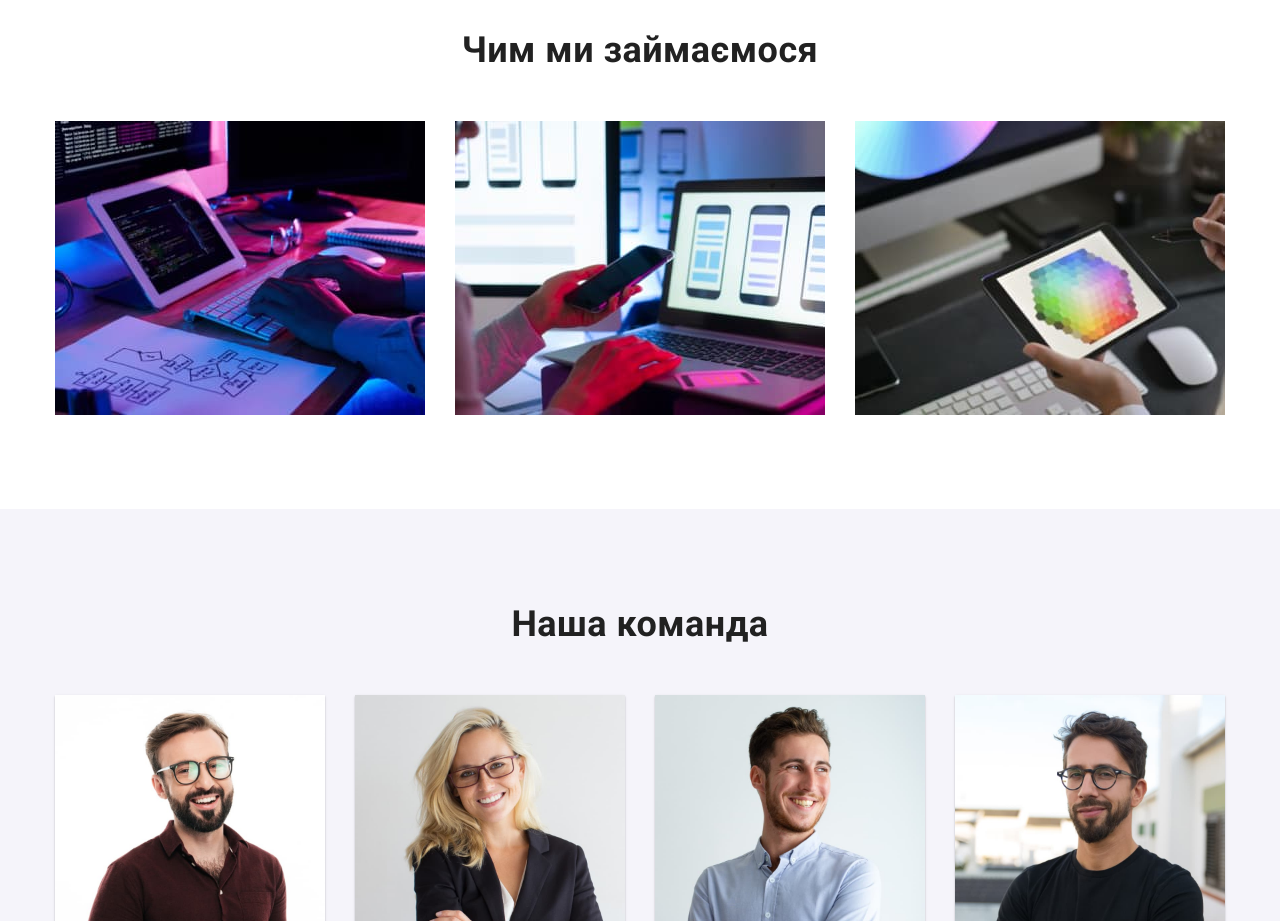
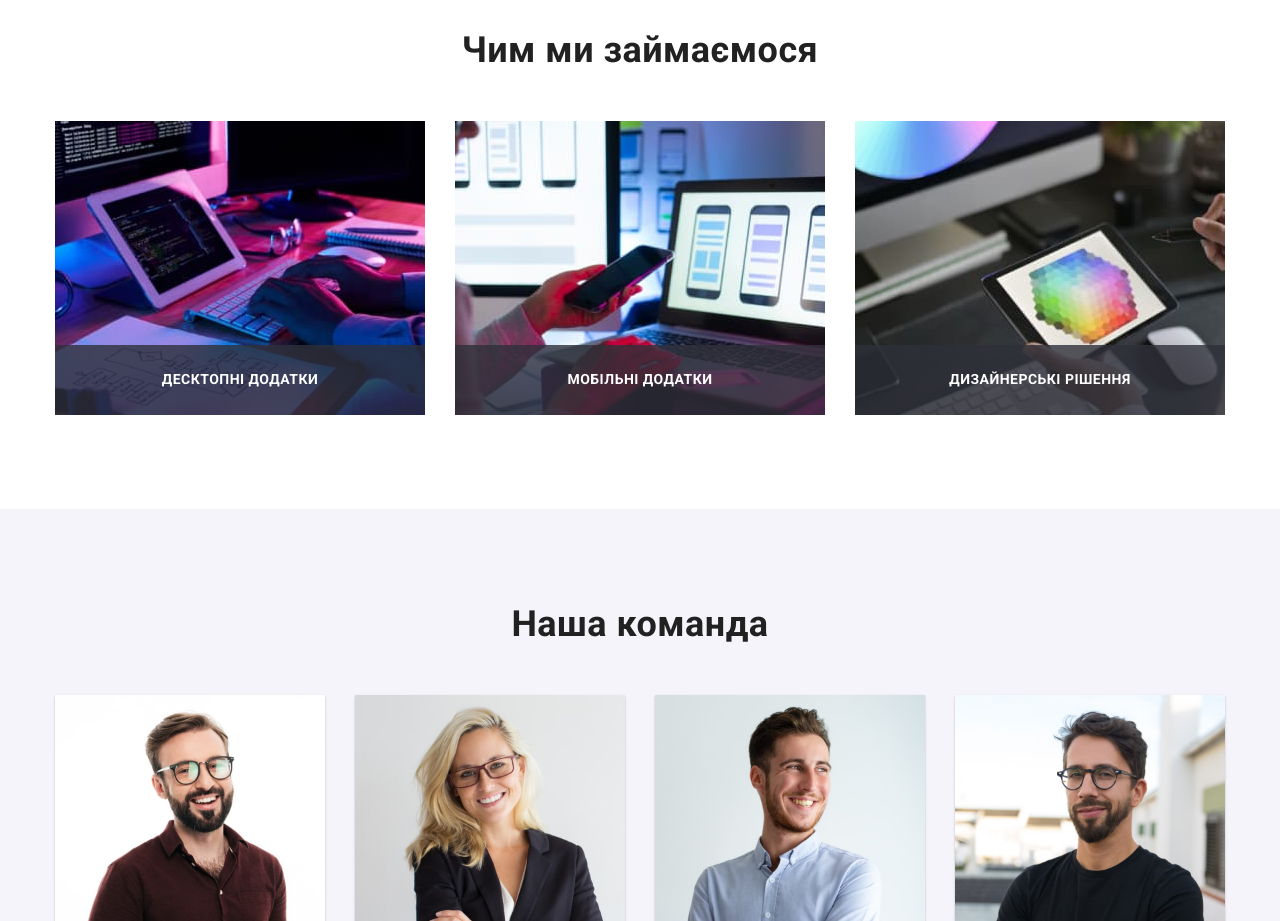
Before and after one commit to MarynaChicherina/goit-markup-hw-05, a plain HTML site: page index.html in a window 1280 px wide. Shown: the part 1100-2021 px from the top of the page. Drawn offline with nearby package versions, Linux system fonts and the light colour scheme.

Commit message:
Add changes in Occupation section

```diff
--- a/css/styles.css
+++ b/css/styles.css
@@ -206,6 +206,7 @@ h1, h2, h3, p, strong {
     visibility: visible;
     transition: opacity 250ms var(--animation-function),
     visibility 250ms var(--animation-function);
+    z-index: 2;
 }
 .backdrop.is-hidden {
     visibility: hidden;
@@ -229,6 +230,7 @@ h1, h2, h3, p, strong {
 
     background-color: var(--primary-white-color);
     transition: transform 250ms var(--animation-function);
+    z-index: 3;
 }
 .button-modal {
     display: flex;
@@ -324,7 +326,28 @@ h1, h2, h3, p, strong {
 .work > .item:not(:nth-last-child(-n+1)) {
     margin-right: var(--gallery-gap);
 }
+/*оверлей на секції чим ми займаємося*/
+.occupation-thumb {
+    position: relative;
+}
+.occupation-overlay {
+    position: absolute;
+    bottom: 0;
+    left: 0;
+    width: 100%;
+    height: 70px;
+    display: flex;
+    justify-content: center;
+    align-items: center;
 
+    opacity: 1;
+    background-color: rgba(47, 48, 58, 0.8);
+ }
+ .occupation-title {
+     position: absolute;
+
+     color: var(--primary-white-color);
+ }
 /*секція наша команда*/
 .section-comand {
     padding-top: 94px;
@@ -511,7 +534,6 @@ h1, h2, h3, p, strong {
     border-left: 1px solid #EEEEEE;
     border-right: 1px solid #EEEEEE;
 }
-
 .portfolio-thumb {
     position: relative;
     overflow: hidden;
@@ -532,7 +554,6 @@ h1, h2, h3, p, strong {
 .cardlink:hover .overlay {
     transform: translateY(0);
     opacity: 1;
-
 }
 .portfolio-overlay {
     position: absolute;
--- a/index.html
+++ b/index.html
@@ -114,14 +114,29 @@
                 <h2 class="section occupation">Чим ми займаємося</h2>
                 <ul class="list work">
                     <li class="item">
+                    <div class="div occupation-thumb">
+                        <div class="occupation-overlay">
+                            <h3 class="title occupation-title">Десктопні додатки</h3>
+                        </div>
                         <img src="./images/box1.jpg" alt="кодінг" width="370" >
-
+                    </div>
                     </li>
                     <li class="item">
-                        <img src="./images/box2.jpg" alt="пограмування" width="370" >
+                        <div class="div occupation-thumb">
+                            <div class="occupation-overlay">
+                                <h3 class="title occupation-title">Мобільні додатки</h3>
+                            </div>
+                            <img src="./images/box2.jpg" alt="пограмування" width="370" >
+                        </div>
                     </li>
                     <li class="item">
-                        <img src="./images/box3.jpg" alt="дизайн" width="370" >
+                        <div class="div occupation-thumb">
+                            <div class="occupation-overlay">
+                                <h3 class="title occupation-title">Дизайнерські рішення</h3>
+                            </div>
+                            <img src="./images/box3.jpg" alt="дизайн" width="370" >
+                        </div>
+
                     </li>
                 </ul>
             </div>
```
